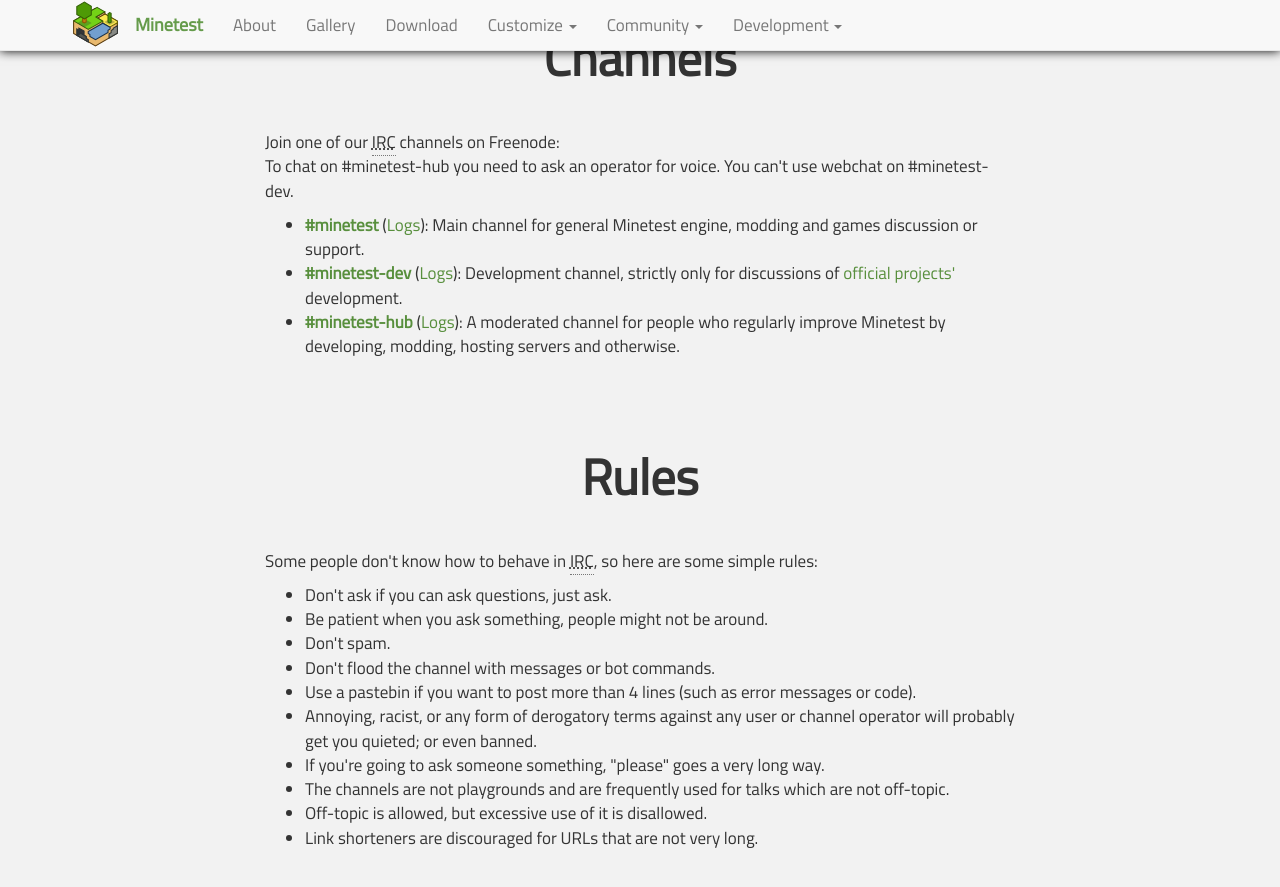
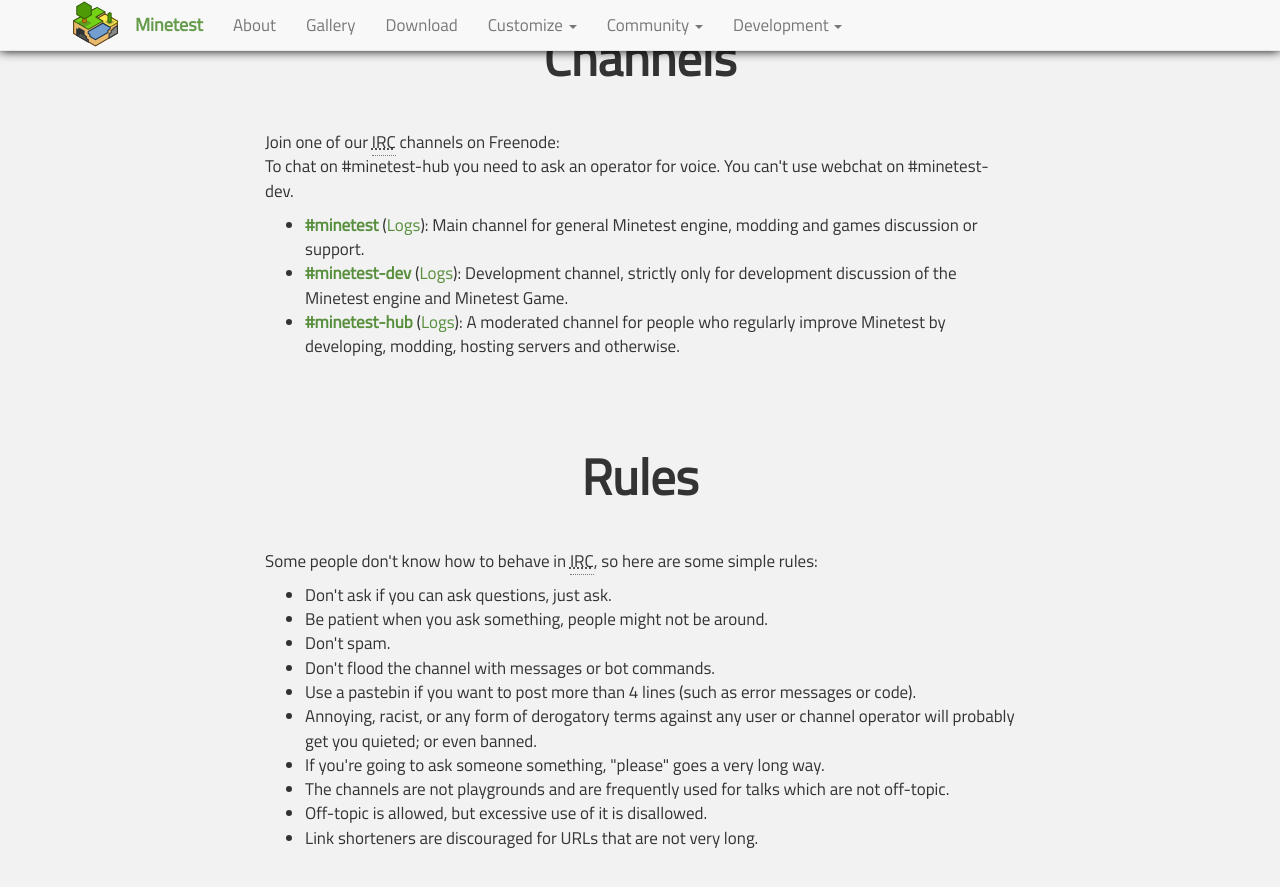
Before and after one commit to minetest/minetest.github.io, a Jekyll site: the page built from irc.html, in a window 1280 px wide and 900 px high, scrolled down 360 px. Shown: the top 887 px of the window. Built offline with Jekyll 4.4.1, drawn with Linux system fonts in a browser that asks for light colours; comment, search, counter and statistics services are not loaded.

Commit message:
Updating #Minetest-Dev description.

```diff
--- a/irc.html
+++ b/irc.html
@@ -22,7 +22,7 @@ redirect_from:
     <li>
       <strong><a href="https://webchat.freenode.net/?channels=#minetest-dev">#minetest-dev</a></strong>
         (<a href="http://irc.minetest.net/minetest-dev">Logs</a>):
-        Development channel, strictly only for discussions of <a href="https://github.com/minetest">official projects'</a> development.
+        Development channel, strictly only for development discussion of the Minetest engine and Minetest Game.
     </li>
 
     <li>
```
